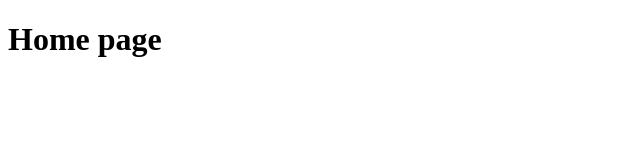
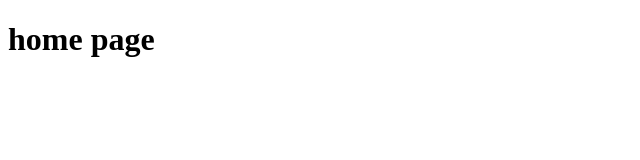
Before and after one commit to Surefirer/brainstation-hackathon, a React (Create React App) app: page / in a window 1280 px wide. Shown: the top 160 px of the page, without its empty margins (0-640 px from the left). Built offline with nearby package versions, Linux system fonts and the light colour scheme.

Commit message:
fix some issue. now the routing is working

```diff
--- a/src/App.js
+++ b/src/App.js
@@ -6,10 +6,9 @@ import FarmerPage from "./components/pages/FarmerPage";
 function App() {
   return (
     <Router>
-      <h1>Home page</h1>
       <Switch>
-        <Route path="/" exact={true} componet={Home} />
-        <Route path="/farmerpage" componet={FarmerPage} />
+        <Route path="/" exact component={Home} />
+        <Route path="/farmerpage" component={FarmerPage} />
       </Switch>
     </Router>
   );
--- a/src/components/pages/FarmerPage.js
+++ b/src/components/pages/FarmerPage.js
@@ -1,7 +1,7 @@
 import React from "react";
 
 function FarmerPage() {
-  return {};
+  return <h1>farmerpage</h1>;
 }
 
 export default FarmerPage;
--- a/src/components/pages/Home.js
+++ b/src/components/pages/Home.js
@@ -2,7 +2,7 @@ import React from "react";
 
 class Home extends React.Component {
   render() {
-    return {};
+    return <h1>home page</h1>;
   }
 }
 
```
